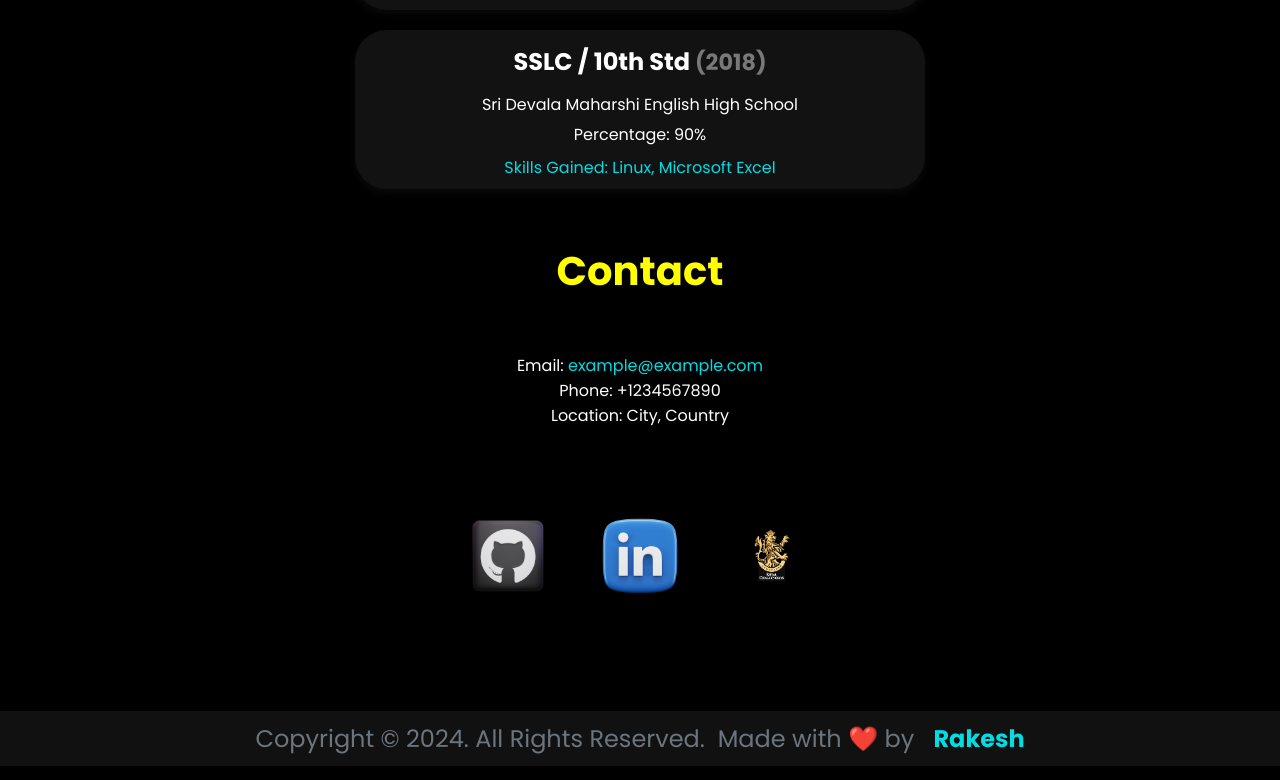
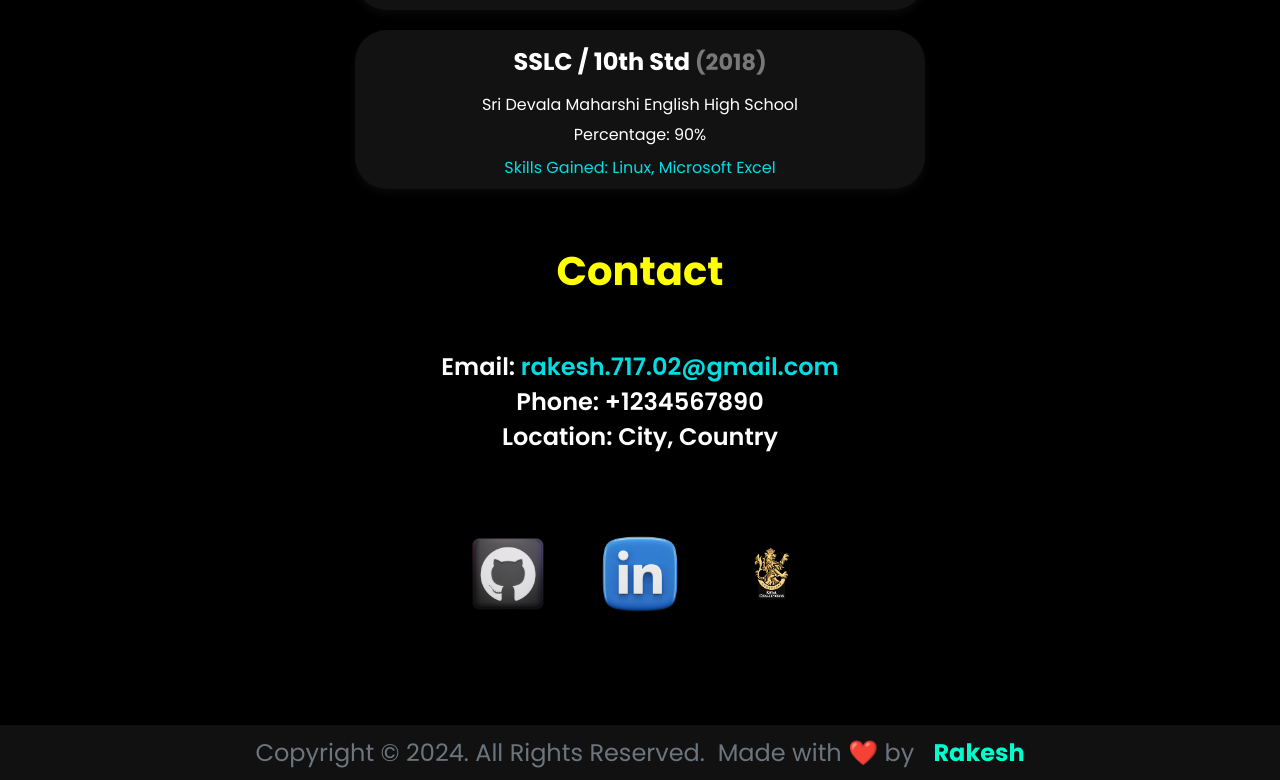
Before and after one commit to rakii17/Portfolio, a React (Create React App) app: page / in a window 1280 px wide. Shown: the part 2688-3468 px from the top of the page. Built offline with nearby package versions, Linux system fonts and the light colour scheme.

Commit message:
Changes in footer

```diff
--- a/src/components/Footer/Contact.css
+++ b/src/components/Footer/footer.css
@@ -11,7 +11,7 @@
 }
 
 .contact-title {
-    font-size: 2.5em;
+    font-size: 2.5rem;
     font-weight: bold;
     color: yellow;
     background-color: black;
@@ -28,18 +28,21 @@
     margin: 1rem auto;
 }
 
+.contact-left {
+    font-size: x-large;
+    font-weight: 600;
+}
+
 .contact-left, .contact-right {
     text-align: center;
-    padding: 20px;
+    padding: 1rem;
     margin: 1rem;
 }
-
 
 .contact-heading {
     font-size: 2em;
     font-weight: bold;
 }
-
 
 .contact-left a {
     color: rgb(2, 220, 227);
@@ -75,7 +78,7 @@
 }
 
 .footer .me {
-    color: rgb(2, 220, 227);
+    color: rgb(1, 252, 206);
     font-weight: bold;
 }
 
--- a/src/components/Footer/footer.js
+++ b/src/components/Footer/footer.js
@@ -1,5 +1,5 @@
 import React from 'react';
-import './contact.css';
+import './footer.css';
 import githubImage from '../../assets/github.png';
 import linkedinImage from '../../assets/linkedin.png';
 import resumeImage from '../../assets/rcb.png';
@@ -10,7 +10,7 @@ const Contact = () => {
             <h1 className='contact-title'>Contact</h1>
             <div className="contact-content">
                 <div className="contact-left">
-                    <p>Email: <a href="mailto:example@example.com">example@example.com</a></p>
+                    <p>Email: <a href="mailto:rakesh.717.02@gmail.com">rakesh.717.02@gmail.com</a></p>
                     <p>Phone: +1234567890</p>
                     <p>Location: City, Country</p>
                 </div>
--- a/src/components/Projects/projects.css
+++ b/src/components/Projects/projects.css
@@ -10,7 +10,7 @@
 }
 
 .projectsTitle {
-    font-size: 2.5em;
+    font-size: 2.5rem;
     font-weight: bold;
     color: yellow;
     background-color: black;
```
